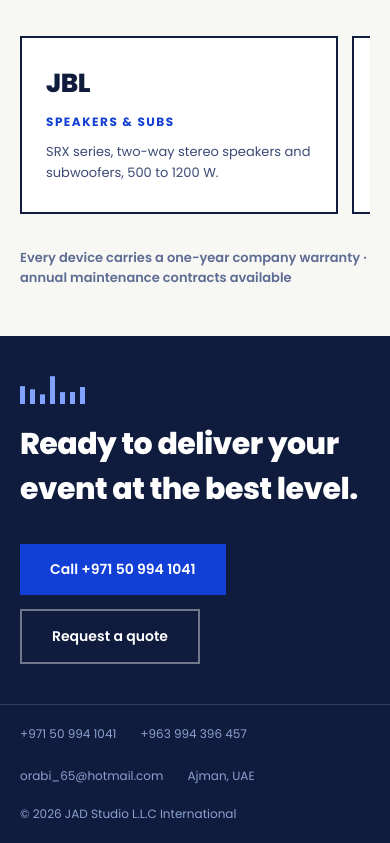
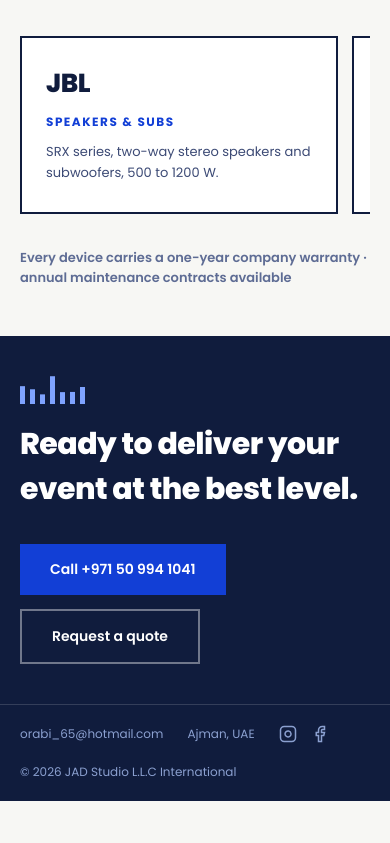
Before and after one commit to MahmoodMI1/jad_studio_landing, a React (Vite) app: page / in a window 390 px wide. Shown: the part 3349-4192 px from the top of the page. After the commit the page ends 4150 px from the top, so only its background shows below. Built offline with nearby package versions, Linux system fonts and the light colour scheme; no server answers.

Commit message:
feat: add social icons to the footer and remove phone numbers

```diff
--- a/src/components/Footer.jsx
+++ b/src/components/Footer.jsx
@@ -21,8 +21,15 @@ const innerStyle = {
 
 const contactsStyle = {
   display: 'flex',
+  alignItems: 'center',
   gap: 24,
   flexWrap: 'wrap',
+}
+
+const socialLinksStyle = {
+  display: 'flex',
+  alignItems: 'center',
+  gap: 14,
 }
 
 function Footer({ bordered = false }) {
@@ -30,10 +37,28 @@ function Footer({ bordered = false }) {
     <div style={bordered ? borderedWrapStyle : wrapStyle}>
       <div className="container" style={innerStyle}>
         <div style={contactsStyle}>
-          <span>+971 50 994 1041</span>
-          <span>+963 994 396 457</span>
           <span>orabi_65@hotmail.com</span>
           <span>Ajman, UAE</span>
+          <div style={socialLinksStyle}>
+            <a
+              href="https://www.instagram.com/jad.std.intl/"
+              target="_blank"
+              rel="noreferrer"
+              aria-label="Instagram"
+              className="social-icon"
+            >
+              <svg width="18" height="18" viewBox="0 0 24 24" fill="none" stroke="currentColor" strokeWidth="2">
+                <rect x="2" y="2" width="20" height="20" rx="5" ry="5" />
+                <path d="M16 11.37A4 4 0 1 1 12.63 8 4 4 0 0 1 16 11.37z" />
+                <line x1="17.5" y1="6.5" x2="17.51" y2="6.5" />
+              </svg>
+            </a>
+            <a href="#" target="_blank" rel="noreferrer" aria-label="Facebook" className="social-icon">
+              <svg width="18" height="18" viewBox="0 0 24 24" fill="none" stroke="currentColor" strokeWidth="2">
+                <path d="M18 2h-3a5 5 0 0 0-5 5v3H7v4h3v8h4v-8h3l1-4h-4V7a1 1 0 0 1 1-1h3z" />
+              </svg>
+            </a>
+          </div>
         </div>
         <div>© 2026 JAD Studio L.L.C International</div>
       </div>
--- a/src/styles/components.css
+++ b/src/styles/components.css
@@ -167,3 +167,11 @@
 .contact-value-link:hover {
   color: var(--color-blue);
 }
+
+.social-icon {
+  display: flex;
+  color: var(--color-text-footer);
+}
+.social-icon:hover {
+  color: #fff;
+}
```
